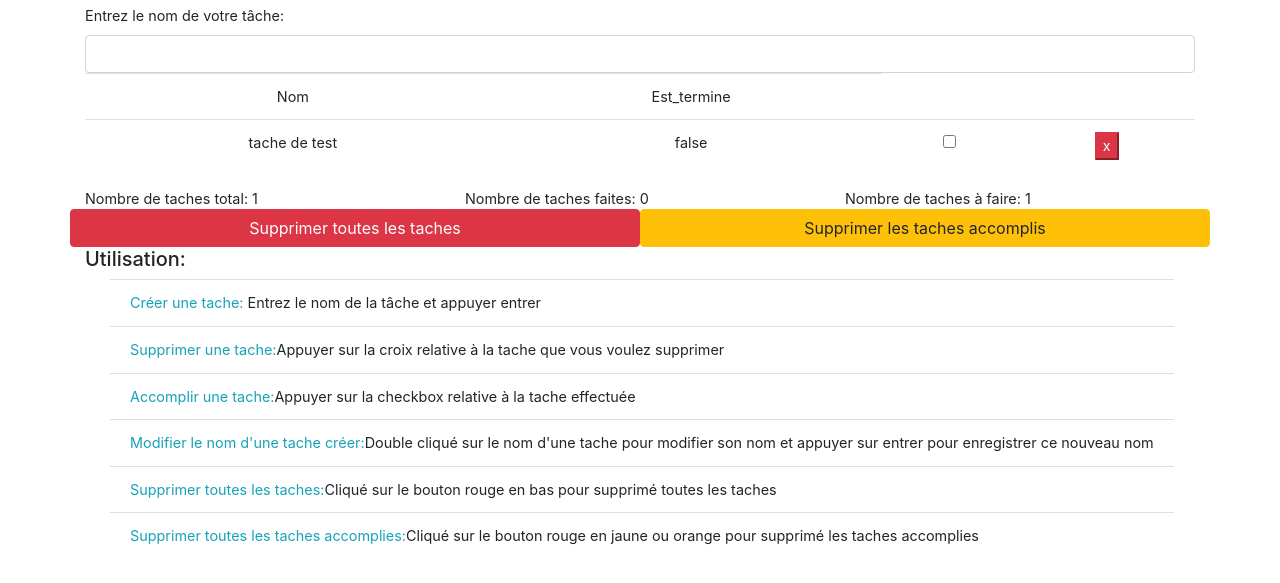
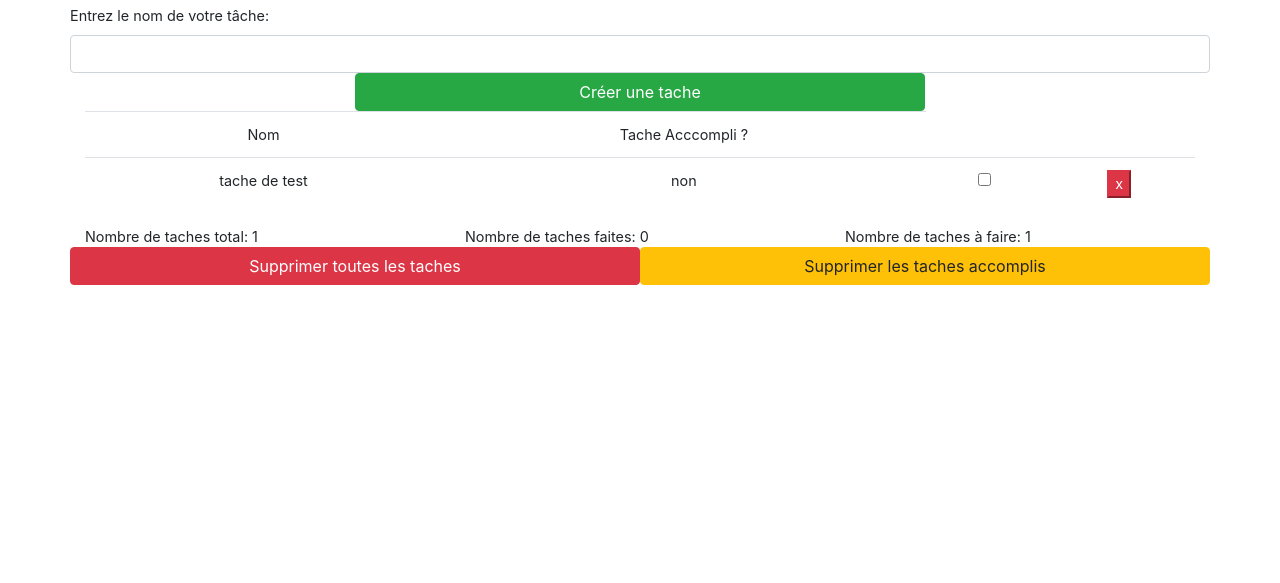
Before and after one commit to joDev19/test_todo_in_vuejs3, a plain HTML site: page todo.html in a window 1280 px wide. Shown: the part 51-634 px from the top of the page. Drawn offline with nearby package versions, Linux system fonts and the light colour scheme.

Commit message:
ajout_read-me et button

```diff
--- a/todo.html
+++ b/todo.html
@@ -21,9 +21,10 @@
         <div class="col-xs-10">
             <h1 class="text-center text-info">{{ project_name }}</h1>
         </div>
-        <form class="col-xs-10">
+        <form class="col-xs-10 row">
             <label for="" class="col-xs-12">Entrez le nom de votre tâche: </label>
             <input v-model="nom_de_la_tache" @keydown.prevent.enter="creer_une_tache()" type="text" class="form-control rounded">
+            <button @click.prevent="creer_une_tache()" class="btn btn-success col-md-6 col-xs-12 mx-auto mx-auto">Créer une tache</button>
         </form>
         <table class="table">
             <thead class="text-capitalize text-center">
@@ -31,7 +32,7 @@
                     Nom
                 </td>
                 <td>
-                    est_termine
+                    Tache acccompli ?
                 </td>
             </thead>
             <tbody class="text-center">
@@ -41,7 +42,8 @@
                         <input @keydown.enter="tache_modifier(tache)" v-else type="text" v-model="nom_modifer">
                     </td>
                     <td>
-                        {{ tache.est_termine }}
+                        <span v-show="tache.est_termine">oui</span>
+                        <span v-show="!tache.est_termine">non</span>
                     </td>
                     <td>
                         <input type="checkbox" v-model="tache.est_termine">
@@ -62,17 +64,6 @@
             <button @click="supprimer_toutes_les_taches" class="float-xs-center col-md-6 col-12 text-xs btn btn-danger btn-xs">Supprimer toutes les taches</button>
             <button @click="supprimer_les_taches_accomplis" class="float-xs-center col-12 col-md-6 text-xs btn btn-warning btn-xs">Supprimer les taches accomplis</button>
         </div>
-                <div class="row">
-            <h5 class="col-12">Utilisation: </h5>
-            <ul class="list-group-flush">
-                <li class="list-group-item"> <span class="text-info">Créer une tache:</span> Entrez le nom de la tâche et appuyer entrer</li>
-                <li class="list-group-item"> <span class="text-info">Supprimer une tache:</span>Appuyer sur la croix relative à la tache que vous voulez supprimer</li>
-                <li class="list-group-item"> <span class="text-info">Accomplir une tache:</span>Appuyer sur la checkbox relative à la tache effectuée</li>
-                <li class="list-group-item"> <span class="text-info">Modifier le nom d'une tache créer:</span>Double cliqué sur le nom d'une tache pour modifier son nom et appuyer sur entrer pour enregistrer ce nouveau nom</li>
-                <li class="list-group-item"> <span class="text-info">Supprimer toutes les taches:</span>Cliqué sur le bouton rouge en bas pour supprimé toutes les taches</li>
-                <li class="list-group-item"> <span class="text-info">Supprimer toutes les taches accomplies:</span>Cliqué sur le bouton rouge en jaune ou orange pour supprimé les taches accomplies</li>
-            </ul>
-        </div>
     </div>
     <script>
         /*
@@ -82,7 +73,7 @@
         -supprimer toutes les taches: ok
         -exécuter une tache: ok
         -supprimer une tache: ok
-        -afficher les taches non faite
+        -ajouter un bouton créer la tâches:
         */
         const {createApp} = Vue
 
```
Also changed, not shown: 1 other file.
